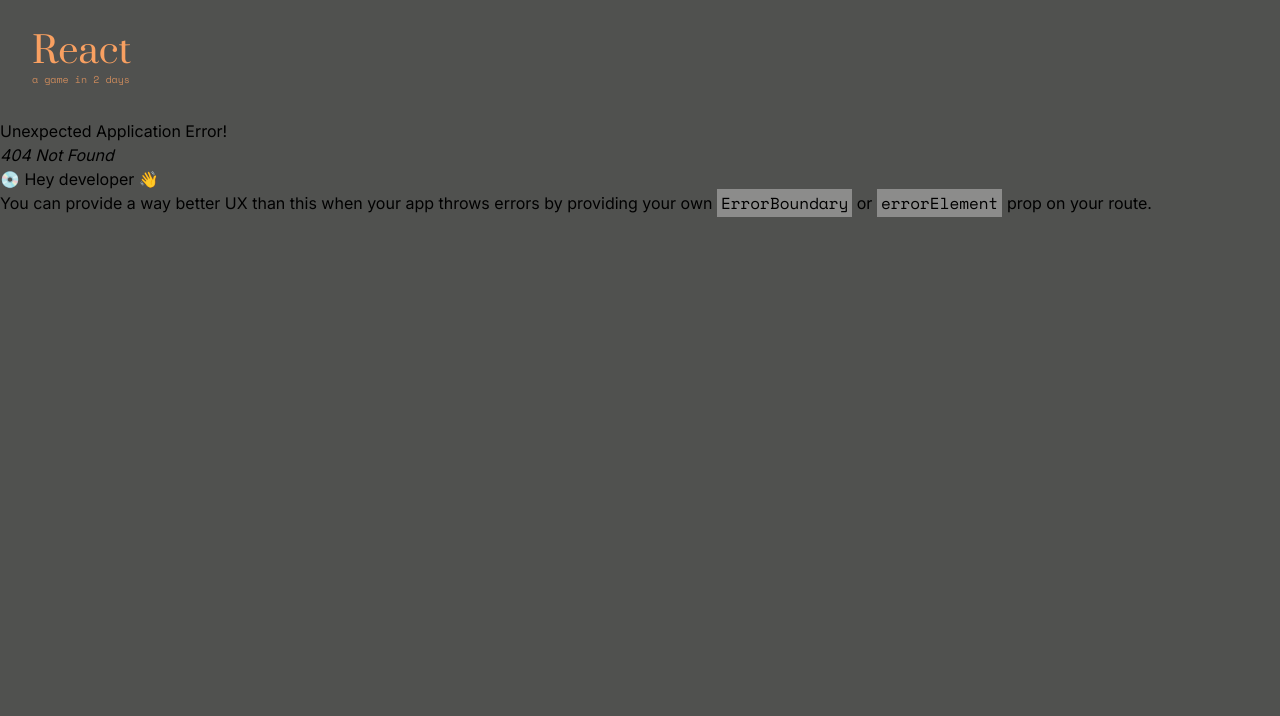
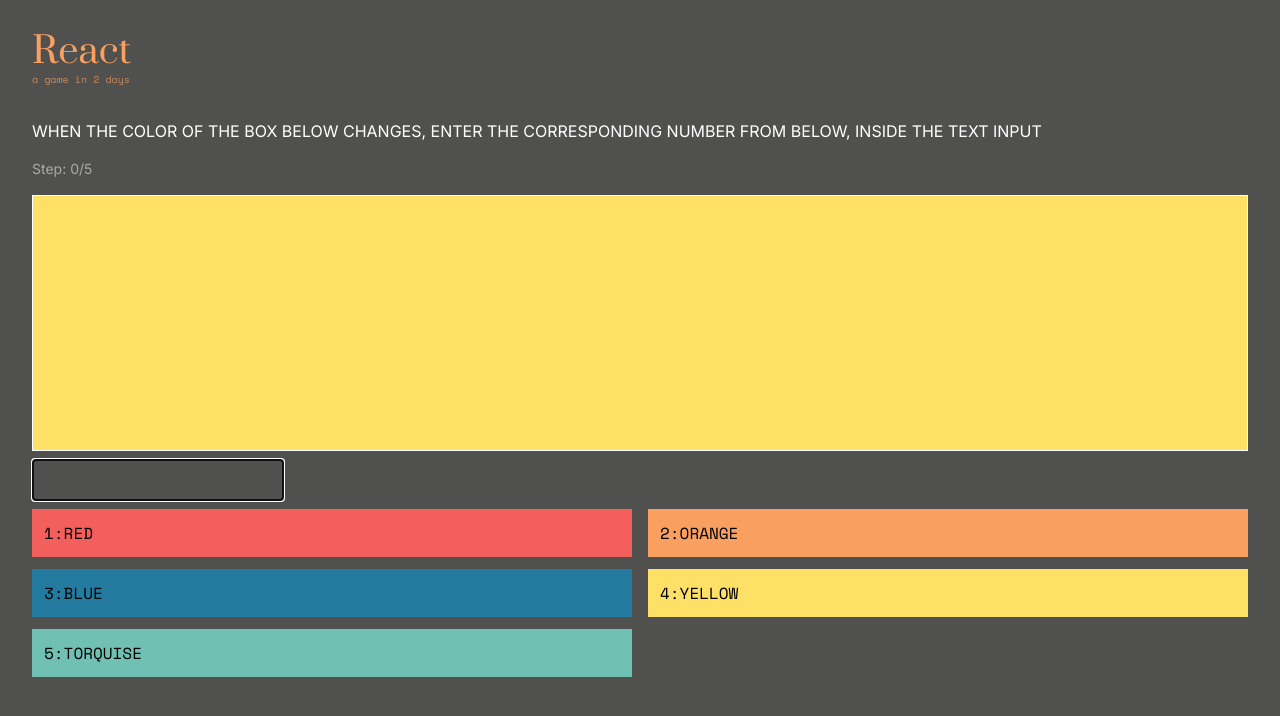
Before and after one commit to BirnadinErick/react, a React (Vite) app in the folder app/: page /find-color in a window 1280 px wide. Before the commit this address had no page. Shown: the top 716 px of the page. Built offline with nearby package versions, Linux system fonts and the light colour scheme.

Commit message:
feat: add find color game

```diff
--- a/app/package.json
+++ b/app/package.json
@@ -1,7 +1,7 @@
 {
   "name": "app",
   "private": true,
-  "version": "3.2.0",
+  "version": "3.3.0",
   "type": "module",
   "scripts": {
     "dev": "vite --host",
--- a/app/src/main.tsx
+++ b/app/src/main.tsx
@@ -11,8 +11,13 @@
 import Result from "./routes/Result.tsx";
 import ReconNum from "./routes/ReconNum.tsx";
 import PhysicalButton from "./routes/PhysicalButton.tsx";
+import FindColor from "./routes/FindColor.tsx";
 
 const router = createBrowserRouter([
+  {
+    path: "/find-color",
+    element: <FindColor />,
+  },
   {
     path: "/physical-button",
     element: <PhysicalButton />,
--- /dev/null
+++ b/app/src/routes/FindColor.tsx
@@ -0,0 +1,90 @@
+import { useEffect, useState } from "react";
+import { useNavigate } from "react-router-dom";
+
+/*
+ * Game-loop
+ *  1. create a color
+ *  2. disply the color
+ *  3. get user input
+ *  4. measure time being
+ *  5. iterate or end the loop given the no of steps
+ */
+export default function FindColor() {
+  const navigate = useNavigate();
+  const [step, setStep] = useState(0);
+  const [times, setTimes] = useState<Array<number>>([]);
+  const [color, setColor] = useState("");
+  const [startTime, setStartTime] = useState(0);
+  const [input, setInput] = useState("");
+
+  const colors = ["bg-red", "bg-orange", "bg-blue", "bg-yellow", "bg-torquise"];
+  const COLOR_MAP = Object.fromEntries(colors.entries());
+
+  useEffect(() => {
+    if (step === 5) {
+      const params = btoa(
+        JSON.stringify({
+          reps: times,
+          challenge: "find color",
+          threshold: 850,
+        })
+      );
+
+      navigate(`/result?r=${params}`);
+    }
+
+    const timeout = Math.ceil((Math.random() * 10000) % 4);
+
+    setTimeout(() => {
+      let targetColor = Math.floor((Math.random() * 100) % 5);
+      while (color === colors[targetColor]) {
+        targetColor = Math.floor((Math.random() * 100) % 5);
+      }
+      setColor(colors[targetColor]);
+      setStartTime(Date.now());
+    }, timeout * 1000);
+  }, [step]);
+
+  return (
+    <main className="mx-8 my-4 h-full space-y-4">
+      <h3 className="text-white font-sans uppercase">
+        When the color of the box below changes, enter the corresponding number
+        from below, inside the text input
+      </h3>
+      <p className="text-sm text-white/50">Step: {step}/5</p>
+      <div className="space-y-2">
+        <div
+          className={`p-4 w-full border-white h-[256px] border ${color}`}
+        ></div>
+        <input
+          type="text"
+          className="p-2 bg-transparent my-4 border-white border text-white"
+          value={input}
+          autoFocus
+          onChange={(e) => {
+            if (COLOR_MAP[parseInt(e.target.value) - 1] === color) {
+              setTimes((prev) => [...prev, Date.now() - startTime]);
+              setColor("");
+              setInput("");
+              setStep(step + 1);
+            } else {
+              setTimes((prev) => [...prev, 1000]);
+              setColor("");
+              setInput("");
+              setStep(step + 1);
+            }
+          }}
+        />
+        <div className="font-mono grid grid-cols-2 gap-x-4 gap-y-3 my-4">
+          {colors.map((c: string, i: number) => (
+            <span key={i} className={`${c} p-3 `}>
+              {i + 1}
+              {":"}
+              {c.split("-")[1].toUpperCase()}
+            </span>
+          ))}
+        </div>
+      </div>
+    </main>
+  );
+}
```
